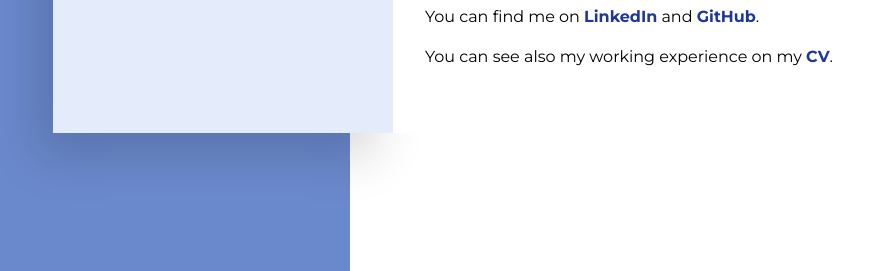
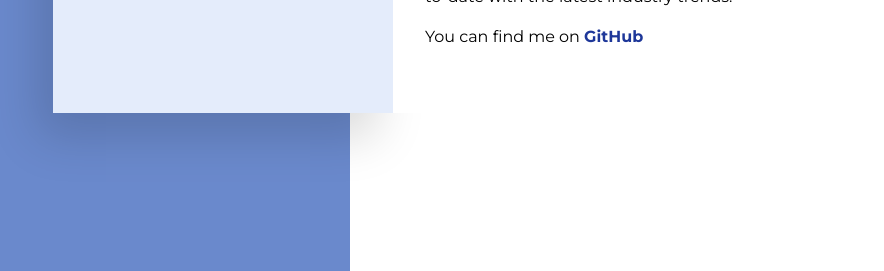
Before and after one commit to williamvieira/portfolio, a plain HTML site: page index.html in a window 1280 px wide. Shown: the part 529-800 px from the top of the page, without its empty margins (162-1046 px from the left). Drawn offline with Linux system fonts and the light colour scheme.

Commit message:
new link
new link

```diff
--- a/index.html
+++ b/index.html
@@ -45,7 +45,6 @@
               possess a wide range of technical expertise, specializing in PHP,
               NodeJS, ReactJS, VueJS and WordPress Environments.
             </p>
-
             <p>
               I pride myself on being a fast learner and self-taught, constantly
               expanding my knowledge and staying up-to-date with the latest
@@ -54,20 +53,10 @@
             <p>
               You can find me on
               <a
-                href="https://www.linkedin.com/in/williamvieira-tech/"
-                rel="nofollow noreferrer noopener"
-                target="_blank"
-                >LinkedIn</a
-              > and
-              <a
                 href="https://github.com/williamvieira/portfolio"
                 rel="nofollow noreferrer noopener"
                 target="_blank"
-                >GitHub</a
-              >.
-            <p>
-              You can see also my working experience on my
-              <a href="https://williamvieira.tech/cv-online.php" target="_blank">CV</a>.
+                >GitHub</a>
             </p>
           </section>
         </div>
```
Also changed, not shown: 1 other file.
